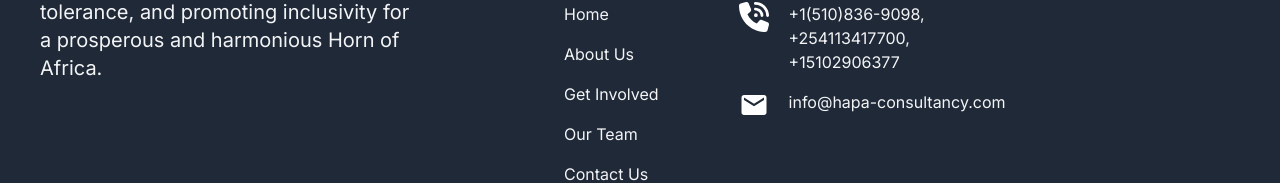
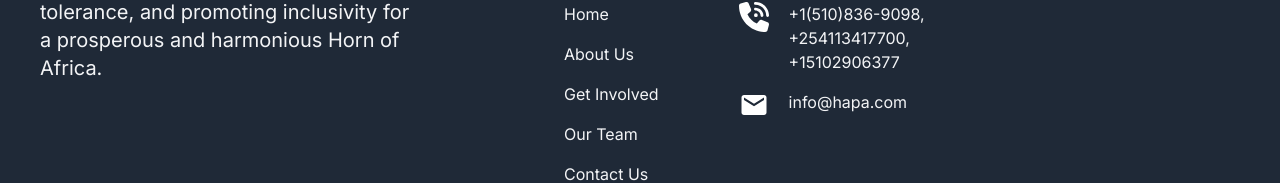
Before and after one commit to bethuel2/ProfileHapa, a Next.js app: page / in a window 1280 px wide. Shown: the part 3359-3542 px from the top of the page. Built offline with nearby package versions, Linux system fonts and the light colour scheme.

Commit message:
fourth commit

```diff
--- a/app/components/Navbar/Footer/Footer.js
+++ b/app/components/Navbar/Footer/Footer.js
@@ -39,7 +39,8 @@ function Footer() {
           <ul className='ml-20'>
 
            <li className="py-2 text-small  gap-5 flex "><FaPhoneVolume  size={30} className= "  text-white"/>+1(510)836-9098,<br></br>+254113417700,<br></br> +15102906377</li>
-            <li className="py-2 text-small  gap-5 flex "> <MdEmail  size={30} className= " text-xl text-white"/>info@hapa-consultancy.com</li>
+            <li className="py-2 text-small  gap-5 flex "> <MdEmail  size={30} className= " text-xl text-white"/><a href="mailto:info@hapa.com">info@hapa.com</a>
+</li>
 
 
           </ul>
```
